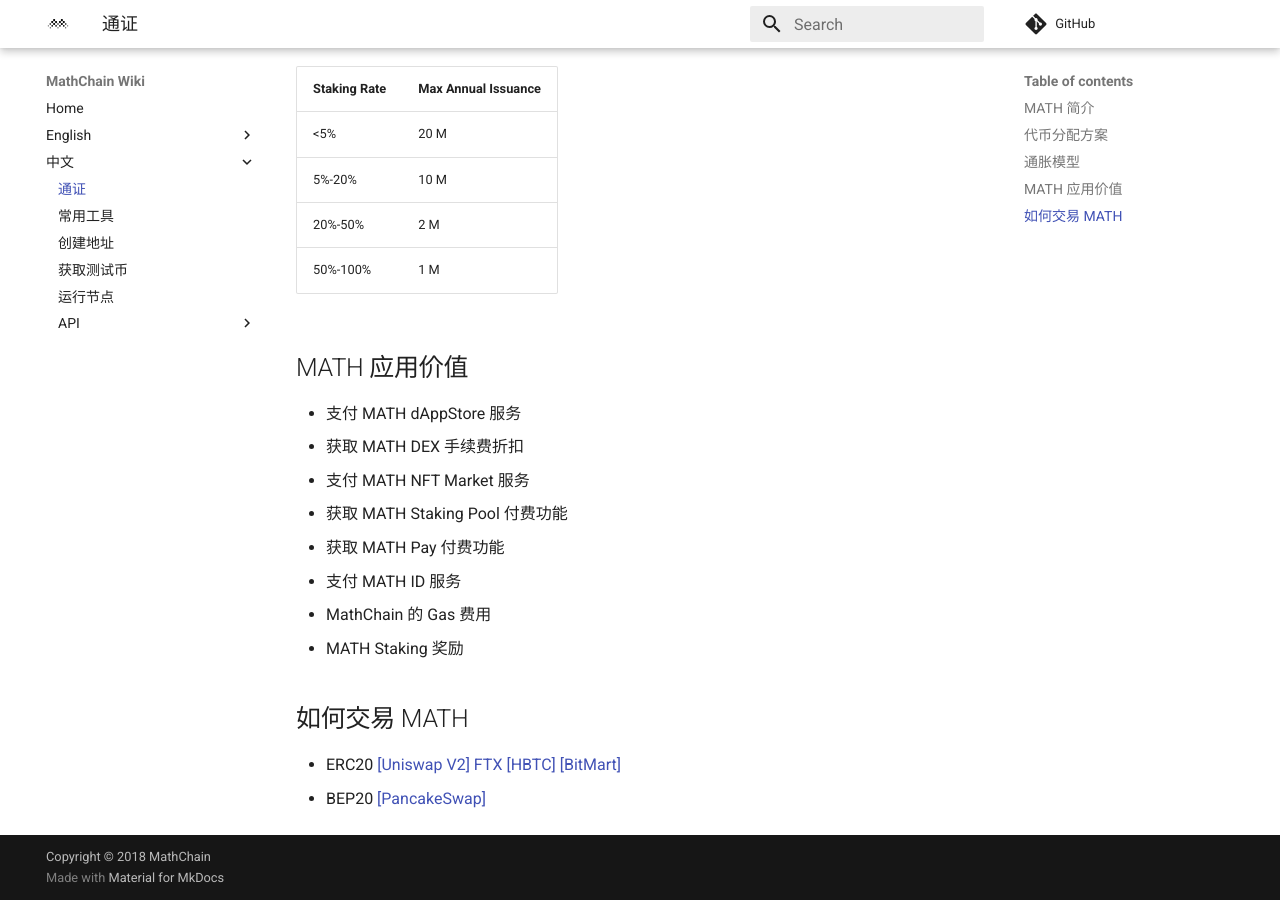
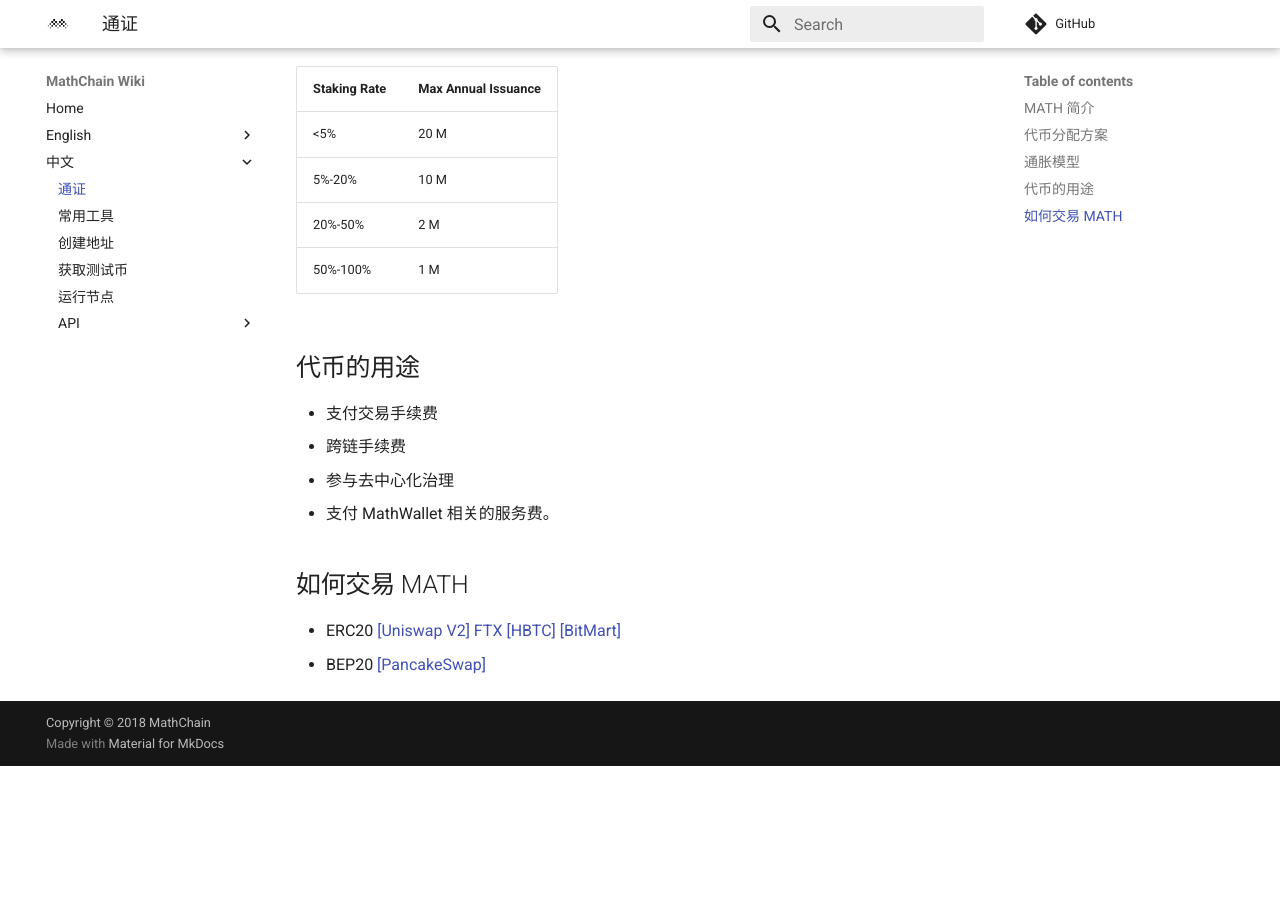
Before and after one commit to mathwallet/docs.mathchain.org, an MkDocs documentation site: the page built from docs/cn/token.md, in a window 1280 px wide and 900 px high, scrolled down 955 px. Built offline with MkDocs 1.6.1 and Material for MkDocs 9.7.7, drawn with Linux system fonts in a browser that asks for light colours; comment, search, counter and statistics services are not loaded; after the commit the page ends 1721 px from its top, so only the background shows below that.

Commit message:
update token intr

```diff
--- a/docs/cn/token.md
+++ b/docs/cn/token.md
@@ -31,16 +31,11 @@
 | 20%-50%      | 2 M                  |
 | 50%-100%     | 1 M                  |
 
-## MATH 应用价值
-
-- 支付 MATH dAppStore 服务
-- 获取 MATH DEX 手续费折扣
-- 支付 MATH NFT Market 服务
-- 获取 MATH Staking Pool 付费功能
-- 获取 MATH Pay 付费功能
-- 支付 MATH ID 服务
-- MathChain 的 Gas 费用
-- MATH Staking 奖励
+## 代币的用途
+- 支付交易手续费
+- 跨链手续费
+- 参与去中心化治理
+- 支付 MathWallet 相关的服务费。
 
 ## 如何交易 MATH
 - ERC20 [[Uniswap V2]](https://app.uniswap.org/#/swap?inputCurrency=0x08d967bb0134f2d07f7cfb6e246680c53927dd30) [FTX](https://ftx.com/trade/MATH/USDT) [[HBTC]](https://www.hbtc.com/exchange/MATH/USDT) [[BitMart]](https://www.bitmart.io/trade/cn?symbol=MATH_USDT)
```
